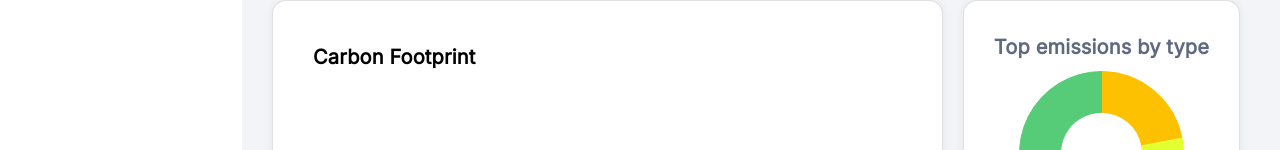
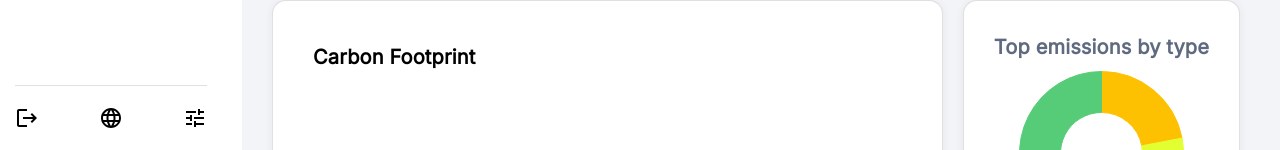
Before and after one commit to SySagar/internship_task_2, a React (Vite) app: page / in a window 1280 px wide. Shown: the part 650-800 px from the top of the page. Built offline with nearby package versions, Linux system fonts and the light colour scheme.

Commit message:
final changes

```diff
--- a/src/components/Sidebar.jsx
+++ b/src/components/Sidebar.jsx
@@ -1,9 +1,20 @@
 import React from "react";
-import { Box, Button, Menu, MenuItem, Stack, Typography } from "@mui/material";
+import {
+  Box,
+  Button,
+  Divider,
+  Menu,
+  MenuItem,
+  Stack,
+  Typography,
+} from "@mui/material";
 import company from "../assets/company.svg";
 import dashboard from "../assets/dashboard.svg";
 import help from "../assets/help.svg";
 import file from "../assets/file.svg";
+import LogoutIcon from "@mui/icons-material/Logout";
+import LanguageIcon from "@mui/icons-material/Language";
+import TuneIcon from "@mui/icons-material/Tune";
 import KeyboardArrowUpIcon from "@mui/icons-material/KeyboardArrowUp";
 import KeyboardArrowDownIcon from "@mui/icons-material/KeyboardArrowDown";
 
@@ -35,7 +46,7 @@ export default function Sidebar() {
         </Box>
 
         <Stack marginTop={"20px"}>
-          <Typography variant="caption" fontWeight={"600"} color={"#9D9FA1"} >
+          <Typography variant="caption" fontWeight={"600"} color={"#9D9FA1"}>
             D A S H B O A R D
           </Typography>
 
@@ -86,19 +97,19 @@ export default function Sidebar() {
             </Menu>
           </Box>
 
-          <Box marginTop={'145px'}>
+          <Box marginTop={"145px"}>
             <Typography variant="caption" fontWeight={"600"} color={"#9D9FA1"}>
               P A G E S
             </Typography>
 
-          <Stack direction={'column'} paddingY={'40px'} gap={'20px'}>
+            <Stack direction={"column"} paddingY={"40px"} gap={"20px"}>
               <Button
                 sx={{
                   padding: "0px",
                   width: "100%",
                   paddingRight: "70px",
                   color: "black",
-                fontWeight:'bold',
+                  fontWeight: "bold",
                   fontFamily: "Inter",
                   fontSize: "12px",
                 }}
@@ -118,7 +129,7 @@ export default function Sidebar() {
                   width: "100%",
                   paddingRight: "70px",
 
-                fontWeight:'bold',
+                  fontWeight: "bold",
                   color: "black",
                   fontFamily: "Inter",
                   fontSize: "12px",
@@ -132,9 +143,23 @@ export default function Sidebar() {
                   {arrow}
                 </Box>
               </Button>
-
             </Stack>
           </Box>
+        </Stack>
+
+        <Stack direction={"column"} position={"absolute"} bottom={0}>
+          <Divider />
+          <Stack
+            paddingY={"20px"}
+            direction={"row"}
+            justifyContent={"center"}
+            alignItems={"center"}
+            gap={"60px"}
+          >
+            <LogoutIcon></LogoutIcon>
+            <LanguageIcon></LanguageIcon>
+            <TuneIcon></TuneIcon>
+          </Stack>
         </Stack>
       </Stack>
     </div>
```
Lines whose indentation alone changed are shown as unchanged.
